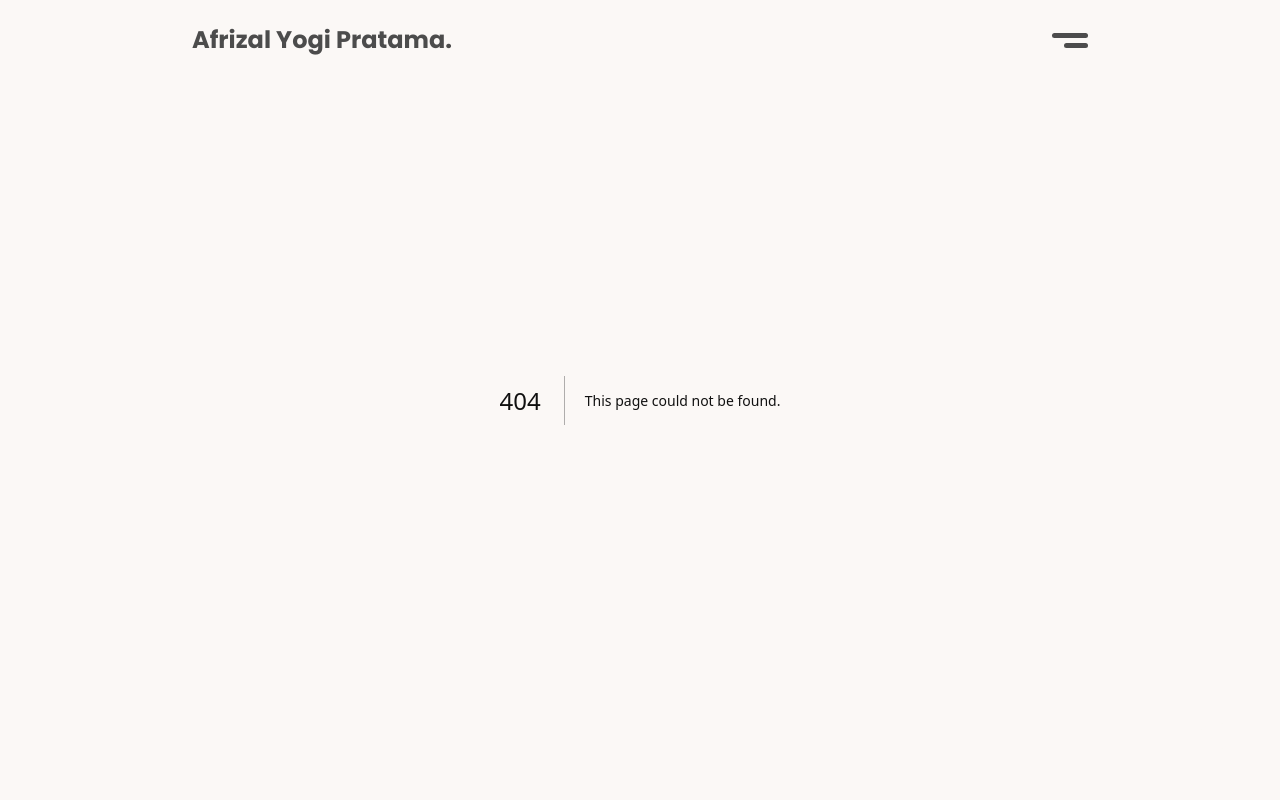
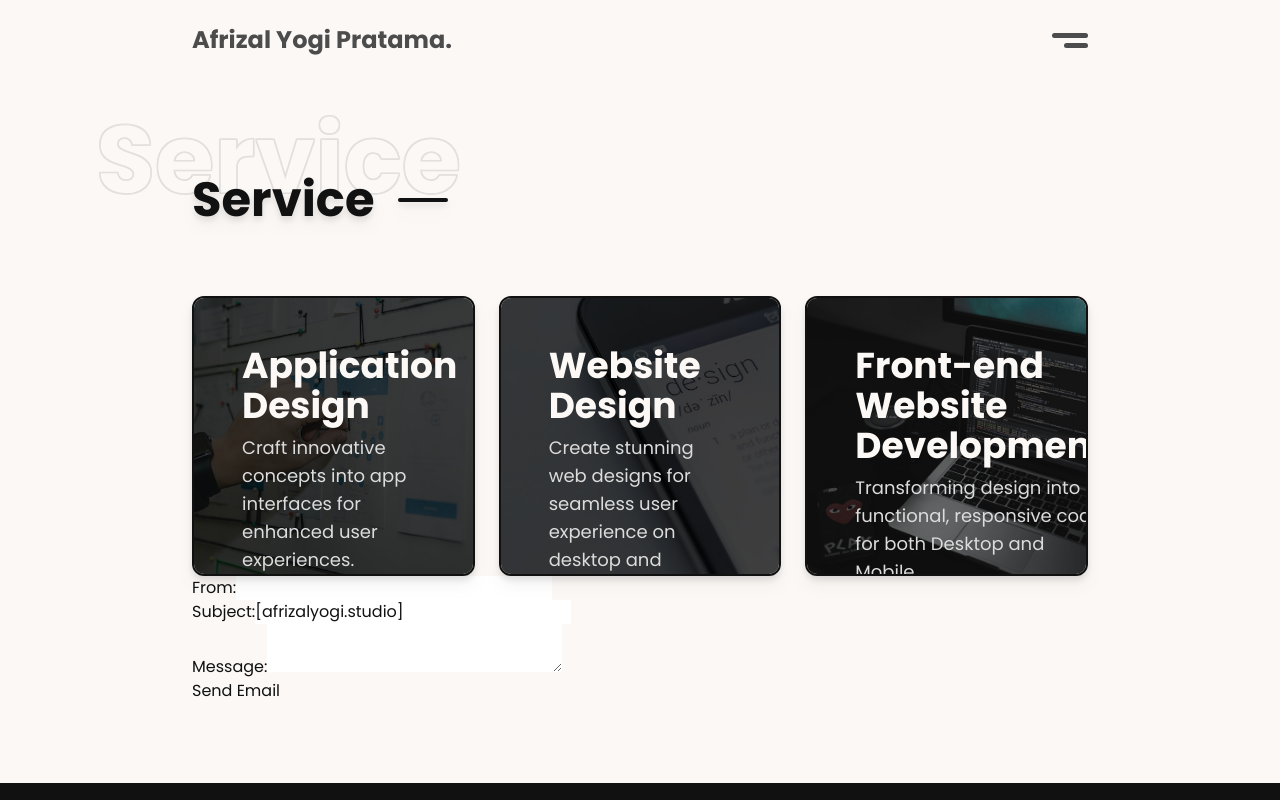
Before and after one commit to afrizalyogi/afrizalyogi.github.io, a Next.js app: page /service in a window 1280 px wide. Before the commit this address had no page. Shown: the top 800 px of the page. Built offline with nearby package versions, Linux system fonts and the light colour scheme.

Commit message:
Change to Express API

```diff
--- a/package.json
+++ b/package.json
@@ -17,6 +17,7 @@
     "@types/react": "18.2.21",
     "@types/react-dom": "18.2.7",
     "autoprefixer": "10.4.15",
+    "axios": "^1.5.0",
     "framer-motion": "^10.16.4",
     "next": "13.4.19",
     "next-themes": "^0.2.1",
--- a/src/app/certificates/page.tsx
+++ b/src/app/certificate/page.tsx
@@ -1,10 +1,10 @@
 import MainWrapper from "../layout/main-wrapper"
 import Image from "next/image"
 
-export default function Certificates() {
+export default function Certificate() {
 	return (
 		<MainWrapper>
-			<section id="certificates" className="py-20">
+			<section id="certificate" className="py-20">
 				<div className="section-title mb-6 lg:mb-12">
 					<p
 						className="text-5xl absolute left-0 right-0 text-center -mt-6 opacity-10
@@ -12,7 +12,7 @@ export default function Certificates() {
 						lg:right-auto lg:left-24 lg:text-8xl
 						xl:-mt-16
           ">
-						<b>Certificates</b>
+						<b>Certificate</b>
 					</p>
 					<div
 						className="flex flex-wrap gap-6 justify-center items-center
@@ -21,7 +21,7 @@ export default function Certificates() {
 							<h1
 								className="text-3xl w-full lg:w-auto mx-auto font-bold drop-shadow-lg
 							sm:text-5xl">
-								Certificates
+								Certificate
 							</h1>
 							<div className="line hidden lg:block mx-auto drop-shadow-lg bg-black-primary dark:bg-white-primary"></div>
 						</div>
--- /dev/null
+++ b/src/app/layout/email-form.tsx
@@ -0,0 +1,69 @@
+"use client"
+import { useState } from "react"
+import axios from "axios"
+
+export default function EmailForm() {
+	const [formData, setFormData] = useState({
+		from: "",
+		to: "afrizalyogi.id@gmail.com",
+		subject: "[afrizalyogi.studio] ",
+		text: "",
+	})
+
+	const handleChange = (e: { target: { name: any; value: any } }) => {
+		const { name, value } = e.target
+		setFormData({
+			...formData,
+			[name]: value,
+		})
+	}
+
+	const handleSubmit = async (e: { preventDefault: () => void }) => {
+		e.preventDefault()
+		try {
+			await axios.post("http://localhost:5000/api/email", formData) // Sending the data to your Express.js API
+			alert("Email sent successfully!")
+		} catch (error) {
+			console.error("Error sending email:", error)
+			alert("An error occurred while sending the email.")
+		}
+	}
+
+	return (
+		<form onSubmit={handleSubmit}>
+			<div>
+				<label htmlFor="from">From:</label>
+				<input
+					type="email"
+					id="from"
+					name="from"
+					value={formData.from}
+					onChange={handleChange}
+					required
+				/>
+			</div>
+			<div>
+				<label htmlFor="subject">Subject:</label>
+				<input
+					type="text"
+					id="subject"
+					name="subject"
+					value={formData.subject}
+					onChange={handleChange}
+					required
+				/>
+			</div>
+			<div>
+				<label htmlFor="text">Message:</label>
+				<textarea
+					id="text"
+					name="text"
+					value={formData.text}
+					onChange={handleChange}
+					required
+				/>
+			</div>
+			<button type="submit">Send Email</button>
+		</form>
+	)
+}
--- a/src/app/layout/navbar.tsx
+++ b/src/app/layout/navbar.tsx
@@ -88,26 +88,26 @@ export default function Navbar() {
 											</li>
 											<li className="py-4 lg:py-8">
 												<Link
-													href="/projects"
+													href="/project"
 													className={
-														route === "/projects"
+														route === "/project"
 															? "font-bold  text-black-primary dark:text-white-primary"
 															: ""
 													}
 													onClick={() => setIsShow(false)}>
-													Projects
+													Project
 												</Link>
 											</li>
 											<li className="py-4 lg:py-8">
 												<Link
-													href="/services"
+													href="/service"
 													className={
-														route === "/services"
+														route === "/service"
 															? "font-bold  text-black-primary dark:text-white-primary"
 															: ""
 													}
 													onClick={() => setIsShow(false)}>
-													Services
+													Service
 												</Link>
 											</li>
 										</ul>
@@ -121,14 +121,14 @@ export default function Navbar() {
                     2xl:text-5xl">
 											<li className="py-4 lg:py-8">
 												<Link
-													href="/certificates"
+													href="/certificate"
 													className={
-														route === "/certificates"
+														route === "/certificate"
 															? "font-bold  text-black-primary dark:text-white-primary"
 															: ""
 													}
 													onClick={() => setIsShow(false)}>
-													Certificates
+													Certificate
 												</Link>
 											</li>
 											<li className="py-4 lg:py-8">
--- a/src/app/projects/page.tsx
+++ b/src/app/project/page.tsx
@@ -5,7 +5,7 @@ import Image from "next/image"
 import MainWrapper from "../layout/main-wrapper"
 import showcase from "../data/showcase.json"
 
-interface Project {
+interface Projects {
 	title: string
 	description: string
 	image: string
@@ -14,11 +14,11 @@ interface Project {
 	linkUrl: string[]
 }
 
-export default function Projects() {
-	const projectData: Project[] = showcase
+export default function Project() {
+	const projectData: Projects[] = showcase
 	return (
 		<MainWrapper>
-			<section id="Projects" className="py-20">
+			<section id="project" className="py-20">
 				<div className="section-title mb-6 lg:mb-12">
 					<p
 						className="text-5xl absolute left-0 right-0 text-center -mt-6 opacity-10
@@ -26,7 +26,7 @@ export default function Projects() {
 						lg:right-auto lg:left-24 lg:text-8xl
 						xl:-mt-16
           ">
-						<b>Projects</b>
+						<b>Project</b>
 					</p>
 					<div
 						className="flex flex-wrap gap-6 justify-center items-center
@@ -35,7 +35,7 @@ export default function Projects() {
 							<h1
 								className="text-3xl w-full lg:w-auto mx-auto font-bold drop-shadow-lg
 							sm:text-5xl">
-								Projects
+								Project
 							</h1>
 							<div className="line hidden lg:block mx-auto drop-shadow-lg bg-black-primary dark:bg-white-primary"></div>
 						</div>
--- /dev/null
+++ b/src/app/service/page.tsx
@@ -0,0 +1,81 @@
+import Link from "next/link"
+import MainWrapper from "../layout/main-wrapper"
+import EmailForm from "../layout/email-form"
+
+export default function Service() {
+	return (
+		<MainWrapper>
+			<section id="service" className="py-20">
+				<div className="section-title mb-6">
+					<p
+						className="text-5xl absolute left-0 right-0 text-center -mt-6 opacity-10
+          	sm:text-7xl sm:-mt-12
+						lg:right-auto lg:left-24 lg:text-8xl
+						xl:-mt-16
+          ">
+						<b>Service</b>
+					</p>
+					<div
+						className="flex flex-wrap gap-6 justify-center items-center
+					lg:flex-nowrap lg:justify-between">
+						<div className="flex justify-center items-center gap-6">
+							<h1
+								className="text-3xl w-full lg:w-auto mx-auto font-bold drop-shadow-lg
+							sm:text-5xl">
+								Service
+							</h1>
+							<div className="line hidden lg:block mx-auto drop-shadow-lg bg-black-primary dark:bg-white-primary"></div>
+						</div>
+					</div>
+				</div>
+				<div className="section-content">
+					<div className="grid xl:grid-cols-3 gap-6">
+						<div
+							id="service-1"
+							className="service-content drop-shadow-lg rounded-xl border-2 mt-16 lg:mt-12">
+							<div className="service-img"></div>
+							<div className="service-text p-12">
+								<h2 className="font-bold text-white-primary mb-2 text-2xl sm:text-4xl">
+									Application Design
+								</h2>
+								<p className="text-white-secondary text-sm lg:text-lg">
+									Craft innovative concepts into app interfaces for enhanced
+									user experiences.
+								</p>
+							</div>
+						</div>
+						<div
+							id="service-2"
+							className="service-content drop-shadow-lg rounded-xl border-2 mt-16 lg:mt-12">
+							<div className="service-img"></div>
+							<div className="service-text p-12">
+								<h2 className="font-bold text-white-primary mb-2 text-2xl sm:text-4xl">
+									Website Design
+								</h2>
+								<p className="text-white-secondary text-sm lg:text-lg">
+									Create stunning web designs for seamless user experience on
+									desktop and mobile.
+								</p>
+							</div>
+						</div>
+						<div
+							id="service-3"
+							className="service-content drop-shadow-lg rounded-xl border-2 mt-16 lg:mt-12">
+							<div className="service-img"></div>
+							<div className="service-text p-12">
+								<h2 className="font-bold text-white-primary mb-2 text-2xl sm:text-4xl">
+									Front-end Website Development
+								</h2>
+								<p className="text-white-secondary text-sm lg:text-lg">
+									Transforming design into functional, responsive code for both
+									Desktop and Mobile.
+								</p>
+							</div>
+						</div>
+					</div>
+					<EmailForm></EmailForm>
+				</div>
+			</section>
+		</MainWrapper>
+	)
+}
```
Also changed, not shown: 1 other file (tests, documents, lock files or other folders).
